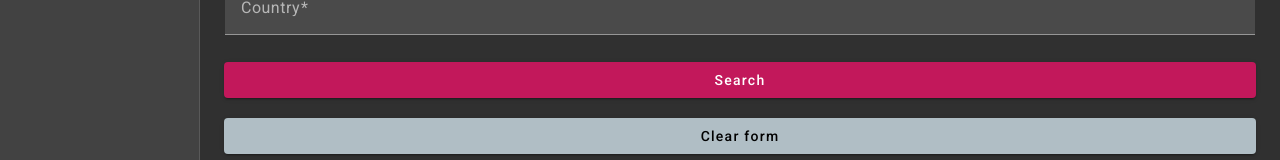
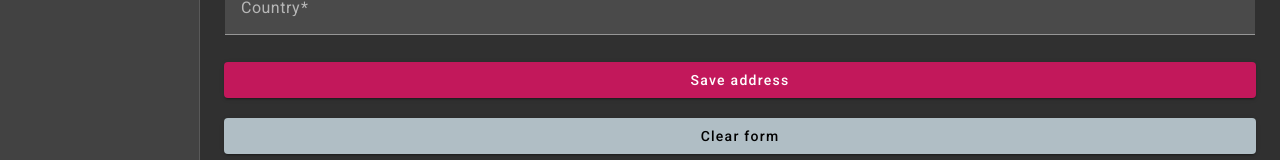
Before and after one commit to GiselleBarbosa/angular-zip-code-search, an Angular app: page /home in a window 1280 px wide. Shown: the part 634-794 px from the top of the page. Built offline with nearby package versions, Linux system fonts and the light colour scheme.

Commit message:
refac: clean button now remove from localstorage data

```diff
--- a/src/app/home/home.component.html
+++ b/src/app/home/home.component.html
@@ -100,7 +100,7 @@
     color="primary"
     class="w-100 mt-1 mb-3"
   >
-    Search
+    Save address
   </button>
 
   <button
--- a/src/app/home/home.component.ts
+++ b/src/app/home/home.component.ts
@@ -91,5 +91,6 @@ export class HomeComponent implements OnInit {
 
   public resetForm(): void {
     this.form.reset();
+    localStorage.removeItem('saved_address');
   }
 }
```
